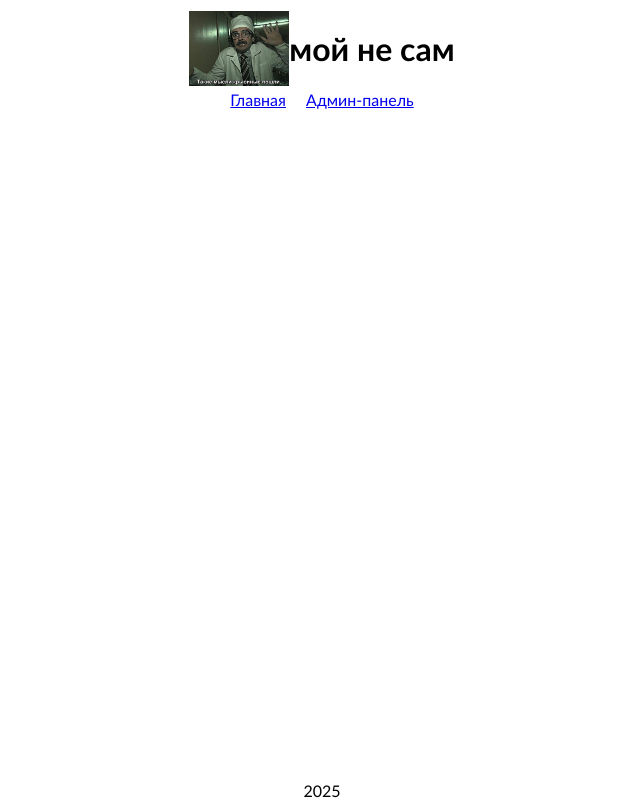
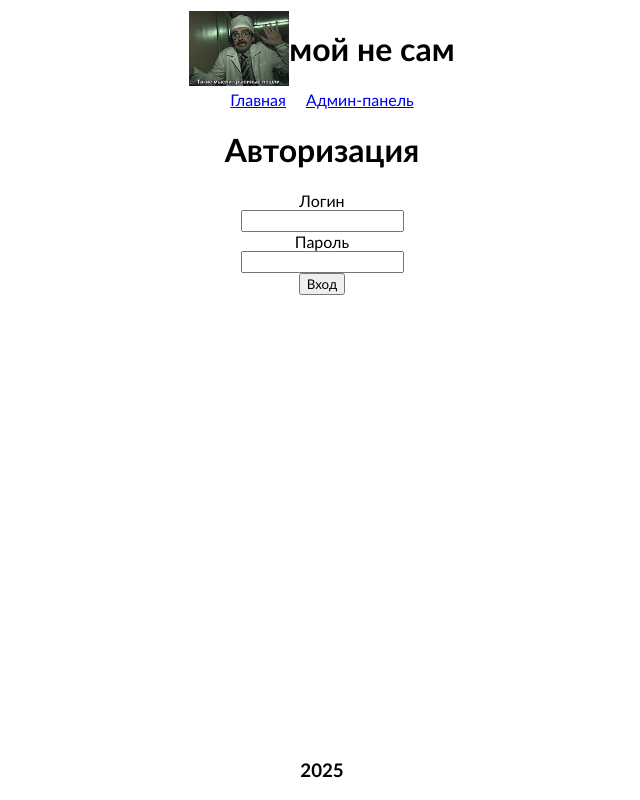
Before and after one commit to sofa974/demoekzamen, a PHP site: page / in a window 1280 px wide. Shown: the whole page, without its empty margins (318-958 px from the left). Run offline with PHP 8.4, Linux system fonts and the light colour scheme.

Commit message:
4to-ugodno

```diff
--- a/Moy_Ne_Sam/css/style.css
+++ b/Moy_Ne_Sam/css/style.css
@@ -32,3 +32,7 @@ footer {
     position: fixed;
     bottom: 0px;
 }
+
+.error {
+    color: red;
+}
--- a/Moy_Ne_Sam/index.php
+++ b/Moy_Ne_Sam/index.php
@@ -18,8 +18,16 @@
     </nav>
 
     <main>
+    <h1>Авторизация</h1>
+    <label>Логин</label>
+    <input type="text" name="login" >
+
+    <label>Пароль</label>
+    <input type="text" name="password" >
+    <button>Вход</button>
+    <p class="error"></p>
         <footer>
-            2025
+            <h3>2025</h3>
         <footer>
     </main>
 
--- a/Moy_Ne_Sam/js/script.js
+++ b/Moy_Ne_Sam/js/script.js
@@ -0,0 +1,13 @@
+const login = document.getElementsByName("login")[0];
+const password = document.getElementsByName("password")[0];
+const error = document.querySelector(".error");
+
+document.querySelector("button").addEventListener("click", (event) => {
+    if(login.value === "" || password.value === ""){
+        error.innerHTML = "Заполните поля";
+        event.preventDefault();
+    }
+
+}
+
+)
```
